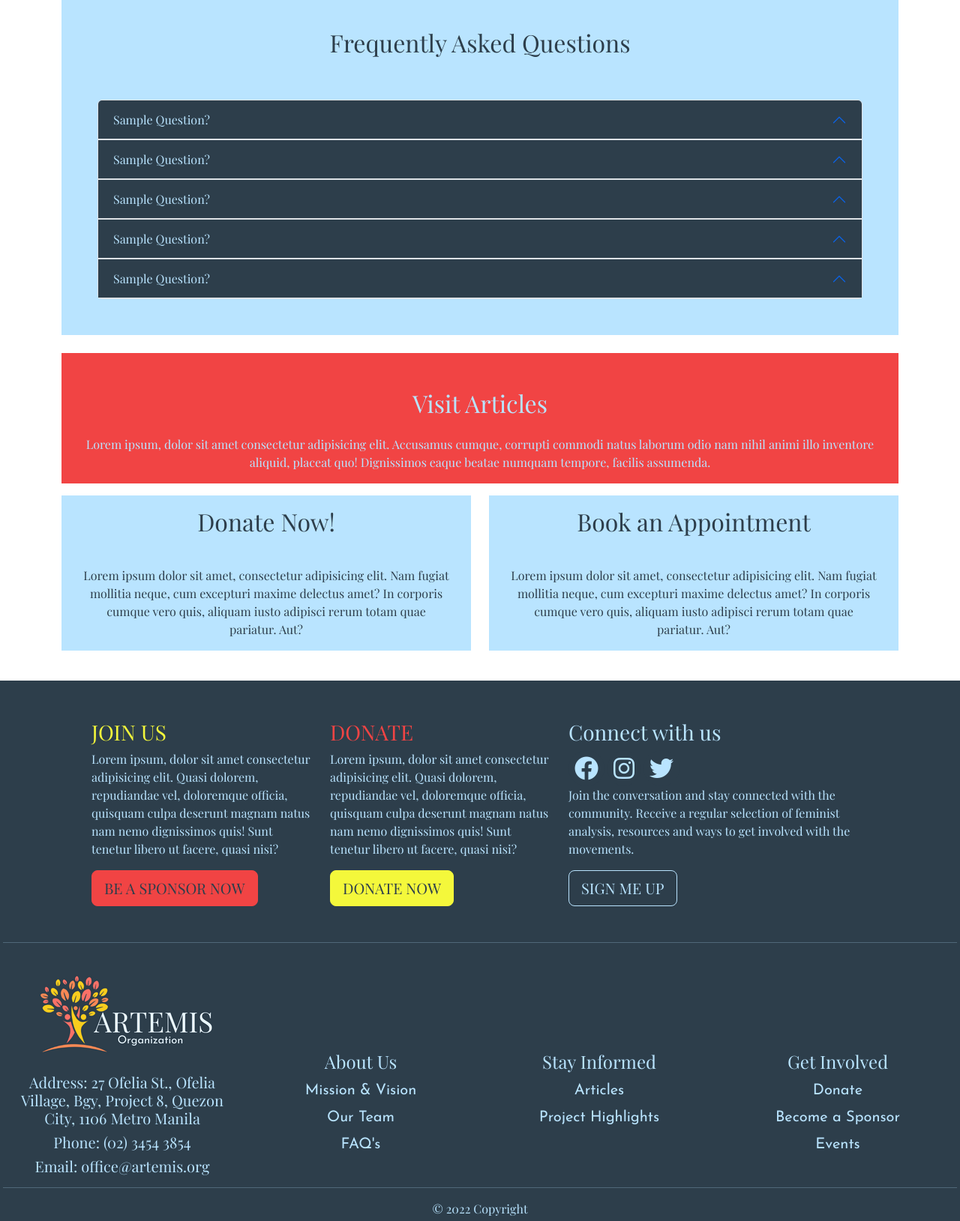
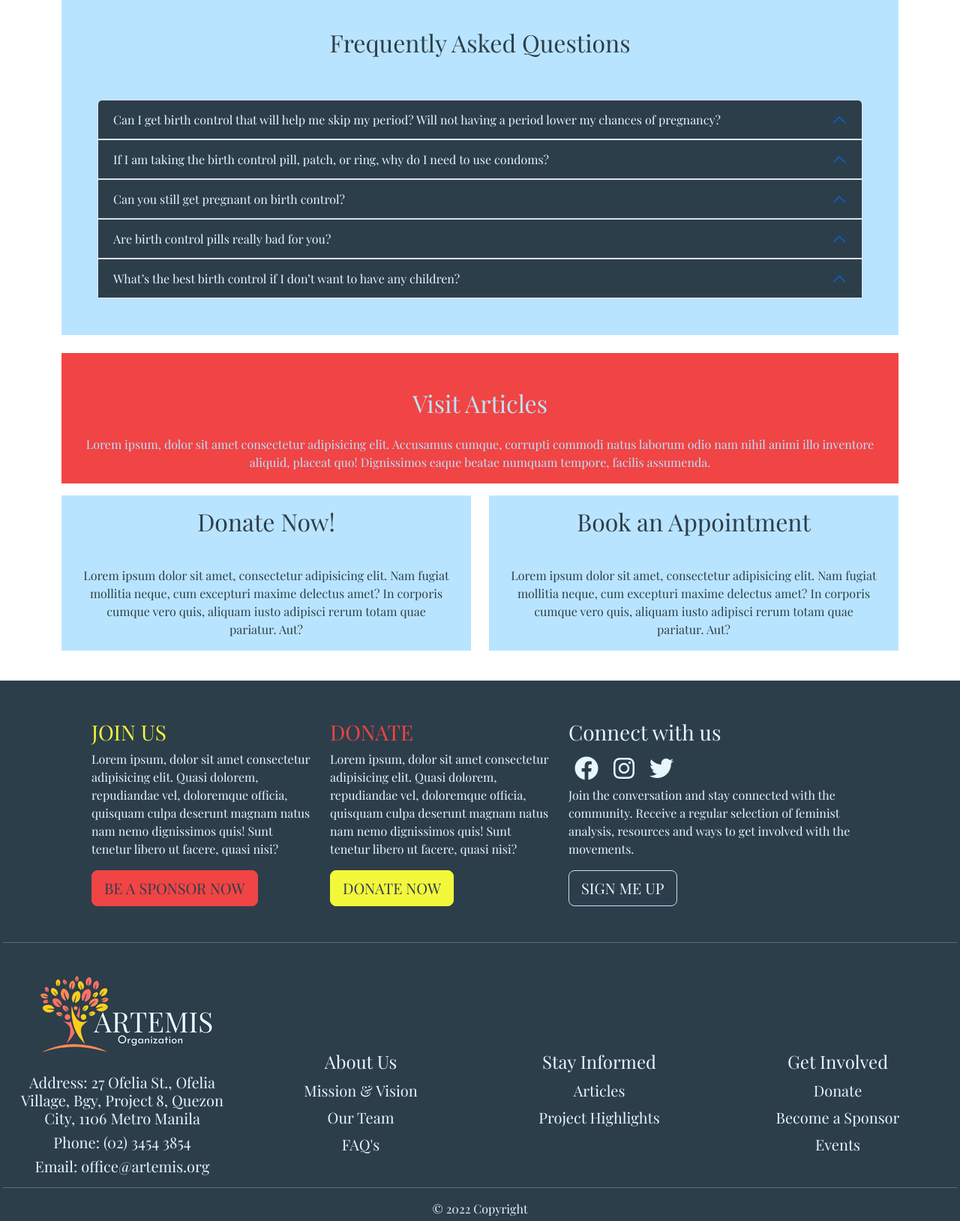
Before and after one commit to denisedee-sudo/Team-4-Artemis, a website: page About.html in a window 1280 px wide. Shown: the part 560-2189 px from the top of the page at 75% size. Drawn offline with nearby package versions, Linux system fonts and the light colour scheme.

Commit message:
added FAQ's

```diff
--- a/About.html
+++ b/About.html
@@ -97,71 +97,77 @@
         </div>
 
         <div class="col-12 pt-5 text-center bg-diamond">
-            <h2>Frequently Asked Questions</h2>
+            <h2 id="FAQ">Frequently Asked Questions</h2>
             <div class="container p-5">
                 <div class="accordion">
                     <div class="accordion-item bg-diamond">
-                      <h2 class="accordion-header text-diamond hover-maxy">
-                        <button class="bg-jindigo text-diamond hover-maxy accordion-button" type="button" data-bs-toggle="collapse" data-bs-target="#q1">
-                            Sample Question?
+                      <h2 class="accordion-header text-bubbles hover-maxy">
+                        <button class="bg-jindigo text-bubbles hover-maxy accordion-button" type="button" data-bs-toggle="collapse" data-bs-target="#q1">
+                            Can I get birth control that will help me skip my period? Will not having a period lower my chances of pregnancy?
                         </button>
                       </h2>
                       <div id="q1" class="accordion-collapse collapse">
-                        <div class="accordion-body">
-                          Lorem ipsum dolor sit amet consectetur adipisicing elit. In, modi earum? Quos ex, inventore molestiae pariatur, nulla in adipisci est obcaecati ipsum eligendi tenetur quam voluptatum vitae. Obcaecati, iste tempora?
-                        </div>
+                        <div class="accordion-body text-start bg-bubbles">
+                            Hormonal birth control can definitely help you make #PeriodsOptional. With the implant or hormonal IUD, about 30% of women will have no monthly bleeds and the other 70% will have lighter bleeds. On the shot, 70% of women will have no bleeds by the 3rd shot. If you use the pill and skip the bleeding week (aka the placebo pills), 80% have no bleeding by 13 months.                        </div>
                       </div>
                     </div>
                     <!-- End of accordion item -->
                     <div class="accordion-item bg-diamond">
                         <h2 class="accordion-header text-diamond hover-maxy">
-                          <button class="bg-jindigo text-diamond hover-maxy accordion-button" type="button" data-bs-toggle="collapse" data-bs-target="#q2">
-                            Sample Question?
+                          <button class="bg-jindigo text-bubbles hover-maxy accordion-button" type="button" data-bs-toggle="collapse" data-bs-target="#q2">
+                            If I am taking the birth control pill, patch, or ring, why do I need to use condoms?
                           </button>
                         </h2>
                         <div id="q2" class="accordion-collapse collapse">
-                          <div class="accordion-body">
-                            Lorem ipsum dolor sit amet consectetur adipisicing elit. In, modi earum? Quos ex, inventore molestiae pariatur, nulla in adipisci est obcaecati ipsum eligendi tenetur quam voluptatum vitae. Obcaecati, iste tempora?
-                          </div>
+                        <div class="accordion-body text-start bg-bubbles">
+                                We recommend and encourage using condoms to protect yourself and your future children from sexually transmitted infections.                       </div>
                         </div>
                     </div>
                     <!-- End of accordion item -->
                     <div class="accordion-item bg-diamond">
                         <h2 class="accordion-header text-diamond hover-maxy">
-                          <button class="bg-jindigo text-diamond hover-maxy accordion-button" type="button" data-bs-toggle="collapse" data-bs-target="#q3">
-                            Sample Question?
+                          <button class="bg-jindigo text-bubbles hover-maxy accordion-button" type="button" data-bs-toggle="collapse" data-bs-target="#q3">
+                            Can you still get pregnant on birth control?
                           </button>
                         </h2>
                         <div id="q3" class="accordion-collapse collapse">
-                          <div class="accordion-body">
-                            Lorem ipsum dolor sit amet consectetur adipisicing elit. In, modi earum? Quos ex, inventore molestiae pariatur, nulla in adipisci est obcaecati ipsum eligendi tenetur quam voluptatum vitae. Obcaecati, iste tempora?
-                          </div>
+                        <div class="accordion-body text-start bg-bubbles">
+                                Yes it’s possible for several reasons: If you don’t take it every day, if you need a higher dose of hormones than you are on. and some people are just really fertile and get pregnant on the birth control pill even if they take it every day. If you think you might be pregnant, you should check a pregnancy test.  However, if you take your medicine everyday and there isn’t any unusual spotting, then it’s unlikely that you would get pregnant. The chance of pregnancy on the birth control pill, if you take it right, is like 3/1000 women. And 9/100 in “normal use” meaning with errors.                          </div>
                         </div>
                     </div>
                     <!-- End of accordion item -->
                     <div class="accordion-item bg-diamond">
                         <h2 class="accordion-header text-diamond hover-maxy">
-                          <button class="bg-jindigo text-diamond hover-maxy accordion-button" type="button" data-bs-toggle="collapse" data-bs-target="#q4">
-                            Sample Question?
+                          <button class="bg-jindigo text-bubbles hover-maxy accordion-button" type="button" data-bs-toggle="collapse" data-bs-target="#q4">
+                            Are birth control pills really bad for you?
                           </button>
                         </h2>
                         <div id="q4" class="accordion-collapse collapse">
-                          <div class="accordion-body">
-                            Lorem ipsum dolor sit amet consectetur adipisicing elit. In, modi earum? Quos ex, inventore molestiae pariatur, nulla in adipisci est obcaecati ipsum eligendi tenetur quam voluptatum vitae. Obcaecati, iste tempora?
-                          </div>
+                            <div class="accordion-body text-start bg-bubbles">
+                                Birth Control pills are really good for those that want/need them. They are FAR more effective than abstinence or condoms for preventing unplanned pregnancies. They can be used to treat acne, anemia, bad cramps, PCOS. They can be used to turn off your periods Did you know that you can skip your periods??? As Dr. Berg pointed out – they can decrease your risk of several cancers.
+                         </div>
                         </div>
                     </div>
                     <!-- End of accordion item -->
                     <div class="accordion-item bg-diamond">
                         <h2 class="accordion-header text-diamond hover-maxy">
-                          <button class="bg-jindigo text-diamond hover-maxy accordion-button" type="button" data-bs-toggle="collapse" data-bs-target="#q5">
-                            Sample Question?
+                          <button class="bg-jindigo text-bubbles hover-maxy accordion-button" type="button" data-bs-toggle="collapse" data-bs-target="#q5">
+                            What’s the best birth control if I don’t want to have any children?
                           </button>
                         </h2>
                         <div id="q5" class="accordion-collapse collapse">
-                          <div class="accordion-body">
-                            Lorem ipsum dolor sit amet consectetur adipisicing elit. In, modi earum? Quos ex, inventore molestiae pariatur, nulla in adipisci est obcaecati ipsum eligendi tenetur quam voluptatum vitae. Obcaecati, iste tempora?
-                          </div>
+                        <div class="accordion-body text-start bg-bubbles">
+                            The best birth control if you don’t want to have children are in order from best/most to least effective:
+                            <br>
+                            The birth control implant (Nexplanon ®) works better than tubal ligation! Some women do GREAT on it. Some women have a lot of random breakthrough bleeding (BTB).
+                            <br>
+                            The IUD with hormone (Mirena ®, Liletta ®, Kyleena ®, Skyla ®) are very well tolerated because it is low dose and progesterone only. 30% of women who go on Mirena and Liletta have no periods. yay! 70% get lighter periods. Kyleena and Skyla are more likely to continue to have periods.
+                            <br>
+                            Then comes, Tubal ligation and then copper IUD in terms of efficacy at preventing pregnancy.
+                            <br>
+                            If you like the birth control ring (Nuvaring ® or its generics), now there is a 1 year ring. You could just put it in and leave it in for a year!!
+                            <br>
+                            Know that there are 40 different birth control pills with estrogen and progesterone. so if you didn’t like 1 then there are 39 other formulations of the birth control pill you could try.                          </div>
                         </div>
                     </div>
                     <!-- End of accordion item -->
@@ -229,10 +235,10 @@
             </script>
     <!-- End of Messenger Plugin  -->
     <br>
-    <footer class="row bg-jindigo text-diamond p-1 text-party">
+    <footer class="row bg-jindigo text-bubbles p-1 text-party">
         <div class="container-fluid bg-jindigo text-diamond">
 
-            <div class="row">
+            <div class="row text-bubbles">
                 <div class="col-12 col-lg-1"></div>
                 <div class="col-12 col-lg-3">
                     <br><br>
@@ -248,19 +254,19 @@
                 </div>
                 <div class="col-12 col-lg-4">
                     <br><br>
-                    <h3 class="text-diamond">Connect with us</h3>
+                    <h3 class="text-bubbles">Connect with us</h3>
                     <a class="col-1 text-decoration-none" href="">
-                        <i class="hover-gradient text-diamond hover-big p-2 rounded-circle bg-jindigo fa-brands fa-facebook fa-2x"></i>
+                        <i class="hover-gradient text-bubbles hover-big p-2 rounded-circle bg-jindigo fa-brands fa-facebook fa-2x"></i>
                     </a>
                     <a class="col-1 text-decoration-none" href="">
-                        <i class="hover-gradient text-diamond hover-big p-2 rounded-circle bg-jindigo fa-brands fa-instagram fa-2x"></i>
+                        <i class="hover-gradient text-bubbles hover-big p-2 rounded-circle bg-jindigo fa-brands fa-instagram fa-2x"></i>
                     </a>
                     <a class="col-1 text-decoration-none" href="">
-                        <i class="hover-gradient text-diamond hover-big p-2 rounded-circle bg-jindigo fa-brands fa-twitter fa-2x"></i>
+                        <i class="hover-gradient text-bubbles hover-big p-2 rounded-circle bg-jindigo fa-brands fa-twitter fa-2x"></i>
                     </a>
                     <p>Join the conversation and stay connected with the community. Receive a regular selection of feminist analysis, resources and ways to get involved with the movements.</p>
 
-                    <button class="btn btn-lg btn-outline-diamond text-diamond hover-jindigo hover-big">SIGN ME UP</button>
+                    <button class="btn btn-lg btn-outline-diamond text-bubbles hover-jindigo hover-big">SIGN ME UP</button>
                 </div>
 
             </div>
@@ -278,22 +284,22 @@
         <div class="col-12 col-md-3 pt-2 pb-2 text-center">
             <div class="invisible-xs"> <br><br><br></div>
             <h4 class="pt-5 text-play" >About Us</h4>
-            <h5 class="hover-big pt-1 hover-maxy text-jsan" >Mission & Vision</h5>
-            <h5 class="hover-big pt-1 hover-maxy text-jsan" >Our Team</h5>
-            <h5 class="hover-big pt-1 hover-maxy text-jsan" >FAQ's</h5>
+            <h5 class="hover-big pt-1 hover-maxy text-play" >Mission & Vision</h5>
+            <h5 class="hover-big pt-1 hover-maxy text-play" >Our Team</h5>
+            <h5 class="hover-big pt-1 hover-maxy text-play" href = "About.html/FAQ">FAQ's</h5>
         </div>
         <div class="col-12 col-md-3 pt-2 pb-2 text-center">
             <div class="invisible-xs"> <br><br><br></div>
             <h4 class="pt-5 text-play" >Stay Informed</h4>
-            <h5 class="hover-big pt-1 hover-maxy text-jsan" >Articles</h5>
-            <h5 class="hover-big pt-1 hover-maxy text-jsan" >Project Highlights</h5>
+            <h5 class="hover-big pt-1 hover-maxy text-play" >Articles</h5>
+            <h5 class="hover-big pt-1 hover-maxy text-play" >Project Highlights</h5>
         </div>
         <div class="col-12 col-md-3 pt-2 pb-2 text-center">
             <div class="invisible-xs"> <br><br><br></div>
             <h4 class="pt-5 text-play" >Get Involved</h4>
-            <h5 class="hover-big pt-1 hover-maxy text-jsan" >Donate</h5>
-            <h5 class="hover-big pt-1 hover-maxy text-jsan" >Become a Sponsor</h5>
-            <h5 class="hover-big pt-1 hover-maxy text-jsan" >Events</h5>
+            <h5 class="hover-big pt-1 hover-maxy text-play" >Donate</h5>
+            <h5 class="hover-big pt-1 hover-maxy text-play" >Become a Sponsor</h5>
+            <h5 class="hover-big pt-1 hover-maxy text-play" >Events</h5>
         </div>
         <hr>
         <div class="col-12 text-center">
```
